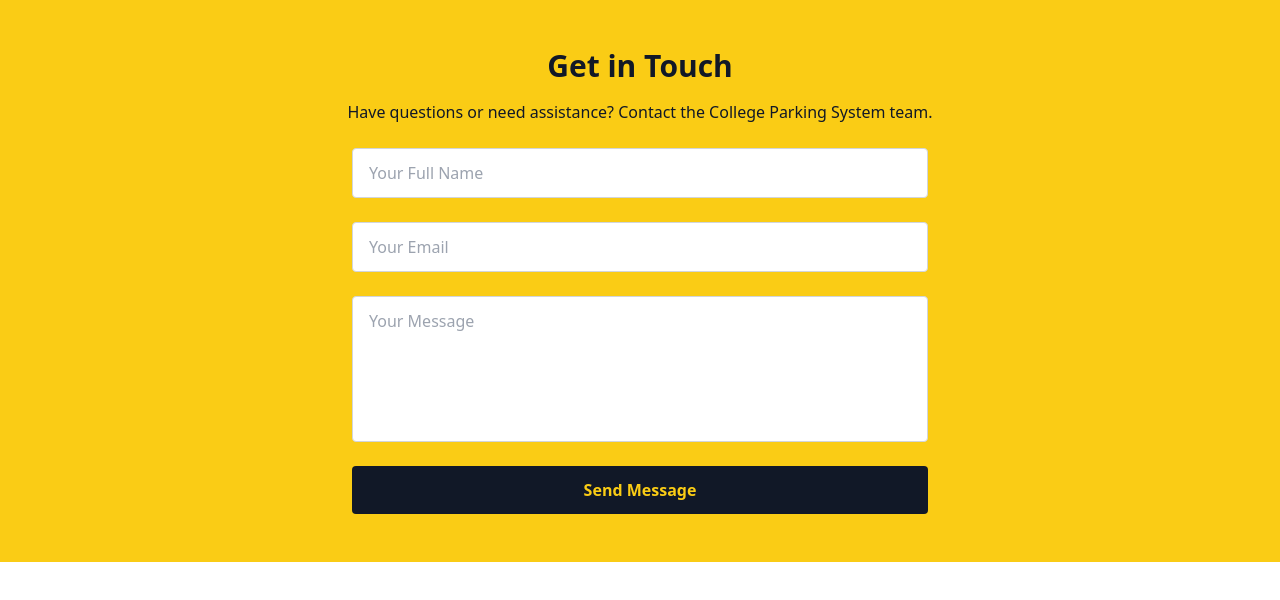
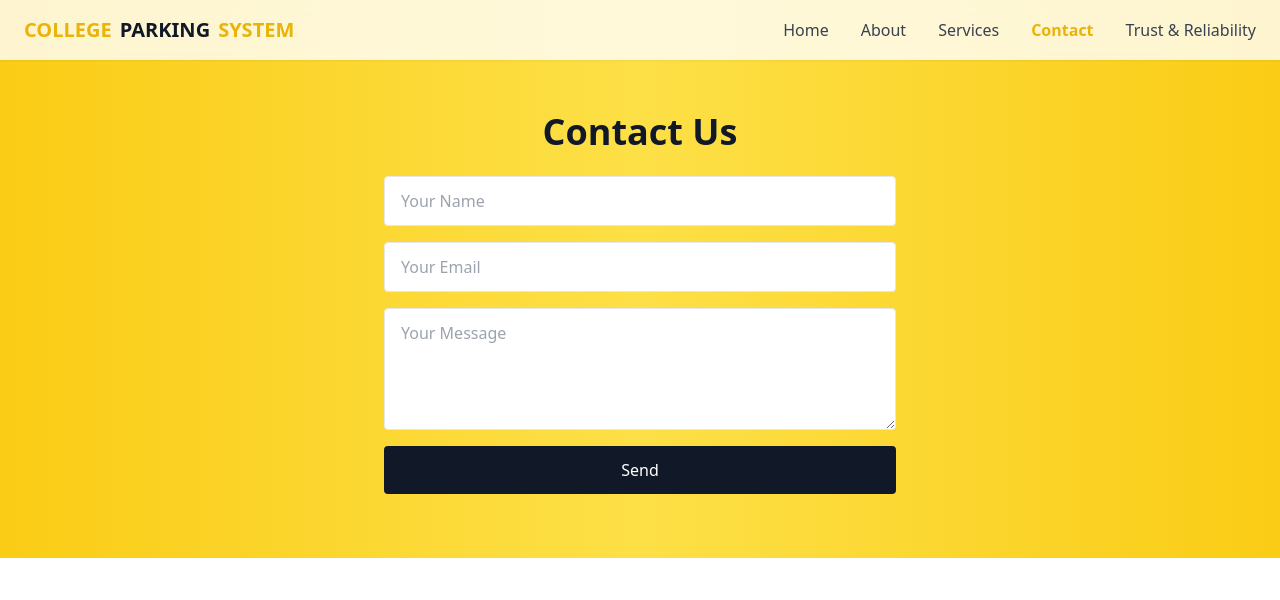
Before and after one commit to chirayupritmani/parkng-automated-system, a plain HTML site: page contact.html in a window 1280 px wide. Drawn offline with nearby package versions, Linux system fonts and the light colour scheme.

Commit message:
Update contact.html

```diff
--- a/contact.html
+++ b/contact.html
@@ -1,52 +1,42 @@
 <!DOCTYPE html>
 <html lang="en">
 <head>
-    <meta charset="UTF-8">
-    <meta name="viewport" content="width=device-width, initial-scale=1.0">
-    <title>Document</title>
-    <link href="styles.css" rel="stylesheet" />
-     <script src="https://cdn.tailwindcss.com"></script>
+  <meta charset="UTF-8" />
+  <meta name="viewport" content="width=device-width, initial-scale=1" />
+  <title>Contact - College Parking System</title>
+  <link href="style.css" rel="stylesheet" />
+  <script src="https://cdn.tailwindcss.com"></script>
 </head>
-<body>
-    <!-- Contact Section -->
-<section id="contact" class="bg-yellow-400 text-gray-900 py-12 px-6">
-  <div class="max-w-4xl mx-auto text-center">
-    <h2 class="text-3xl font-extrabold mb-4">Get in Touch</h2>
-    <p class="mb-6">Have questions or need assistance? Contact the College Parking System team.</p>
-    <form action="#" method="POST" class="max-w-xl mx-auto grid grid-cols-1 gap-6" id="contactForm">
-      <input
-        type="text"
-        name="name"
-        placeholder="Your Full Name"
-        ID="name"
-        required
-        class="px-4 py-3 rounded border border-gray-300 focus:border-yellow-500 focus:ring-2 focus:ring-yellow-300"
-      />
-      <input
-        type="email"
-        name="email"
-        placeholder="Your Email"
-        id="email"
-        required
-        class="px-4 py-3 rounded border border-gray-300 focus:border-yellow-500 focus:ring-2 focus:ring-yellow-300"
-      />
-      <textarea
-        name="message"
-        rows="5"
-        placeholder="Your Message"
-        id="message"
-        required
-        class="px-4 py-3 rounded border border-gray-300 focus:border-yellow-500 focus:ring-2 focus:ring-yellow-300 resize-none"
-      ></textarea>
-      <button
-        type="submit"
-        class="bg-gray-900 text-yellow-400 font-semibold py-3 rounded hover:bg-gray-800 transition"
-      >
-        Send Message
-      </button>
+<body class="font-sans text-gray-900">
+
+  <!-- Header -->
+  <header class="backdrop-blur bg-white bg-opacity-80 fixed top-0 left-0 right-0 shadow-sm z-30">
+    <div class="max-w-7xl mx-auto px-6 py-4 flex items-center justify-between">
+      <a href="Untitled-1.html" class="flex items-center space-x-2 font-extrabold text-xl text-yellow-500">
+        <span>COLLEGE</span>
+        <span class="text-gray-900">PARKING</span>
+        <span class="text-yellow-500">SYSTEM</span>
+      </a>
+      <nav class="hidden md:flex space-x-8 text-gray-700 font-medium">
+        <a href="Untitled-1.html" class="hover:text-yellow-500">Home</a>
+        <a href="about.html" class="hover:text-yellow-500">About</a>
+        <a href="service.html" class="hover:text-yellow-500">Services</a>
+        <a href="contact.html" class="hover:text-yellow-500 text-yellow-500 font-bold">Contact</a>
+        <a href="trust.html" class="hover:text-yellow-500">Trust & Reliability</a>
+      </nav>
+    </div>
+  </header>
+
+  <!-- Contact Content -->
+  <section class="pt-28 pb-16 bg-gradient-to-r from-yellow-400 via-yellow-300 to-yellow-400 text-gray-900 text-center">
+    <h2 class="text-4xl font-extrabold mb-6">Contact Us</h2>
+    <form class="max-w-lg mx-auto grid gap-4">
+      <input type="text" placeholder="Your Name" class="px-4 py-3 border rounded" required />
+      <input type="email" placeholder="Your Email" class="px-4 py-3 border rounded" required />
+      <textarea rows="4" placeholder="Your Message" class="px-4 py-3 border rounded" required></textarea>
+      <button type="submit" class="bg-gray-900 text-white py-3 rounded hover:bg-gray-800">Send</button>
     </form>
-  </div>
-</section>
+  </section>
 
 </body>
 </html>
```
